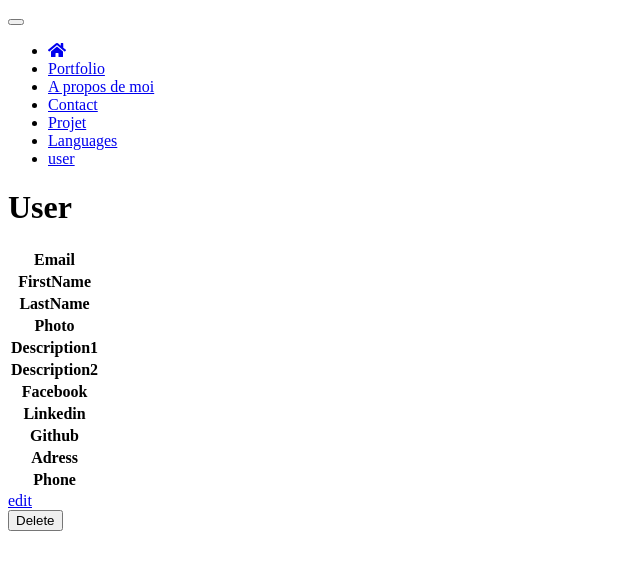
After one commit to nicogaget/portfolio_perso, a Symfony app: template templates/user/index.html.twig in a window 1280 px wide. The commit adds this page. Shown: the top 570 px of the page, without its empty margins (0-640 px from the left). Run offline with Twig, Linux system fonts and the light colour scheme; the template is opened without the code that fills it, so the values that code supplies are empty; some libraries are stand-ins or nearby versions.

Commit message:
crud user

```diff
--- a/templates/navbar.html.twig
+++ b/templates/navbar.html.twig
@@ -24,6 +24,9 @@
             <li class="nav-item">
                 <a class="nav-link" href="{{ path('language_index') }}">Languages</a>
             </li>
+            <li class="nav-item">
+                <a class="nav-link" href="{{ path('admin_index') }}">user</a>
+            </li>
 
         </ul>
 
--- /dev/null
+++ b/templates/user/_delete_form.html.twig
@@ -0,0 +1,5 @@
+<form method="post" action="{{ path('user_delete', {'id': user.id}) }}" onsubmit="return confirm('Are you sure you want to delete this item?');">
+    <input type="hidden" name="_method" value="DELETE">
+    <input type="hidden" name="_token" value="{{ csrf_token('delete' ~ user.id) }}">
+    <button class="btn">Delete</button>
+</form>
--- /dev/null
+++ b/templates/user/_form.html.twig
@@ -0,0 +1,4 @@
+{{ form_start(form) }}
+    {{ form_widget(form) }}
+    <button class="btn">{{ button_label|default('Save') }}</button>
+{{ form_end(form) }}
--- /dev/null
+++ b/templates/user/index.html.twig
@@ -0,0 +1,61 @@
+{% extends 'base.html.twig' %}
+
+{% block title %}Admin{% endblock %}
+
+{% block body %}
+    <h1>User</h1>
+
+    <table class="table">
+        <tbody>
+            <tr>
+                <th>Email</th>
+                <td>{{ user.email }}</td>
+            </tr>
+            <tr>
+                <th>FirstName</th>
+                <td>{{ user.firstName }}</td>
+            </tr>
+            <tr>
+                <th>LastName</th>
+                <td>{{ user.lastName }}</td>
+            </tr>
+            <tr>
+                <th>Photo</th>
+                <td>{{ user.photo }}</td>
+            </tr>
+            <tr>
+                <th>Description1</th>
+                <td>{{ user.description1 }}</td>
+            </tr>
+            <tr>
+                <th>Description2</th>
+                <td>{{ user.description2 }}</td>
+            </tr>
+            <tr>
+                <th>Facebook</th>
+                <td>{{ user.facebook }}</td>
+            </tr>
+            <tr>
+                <th>Linkedin</th>
+                <td>{{ user.linkedin }}</td>
+            </tr>
+            <tr>
+                <th>Github</th>
+                <td>{{ user.github }}</td>
+            </tr>
+            <tr>
+                <th>Adress</th>
+                <td>{{ user.adress }}</td>
+            </tr>
+            <tr>
+                <th>Phone</th>
+                <td>{{ user.phone }}</td>
+            </tr>
+        </tbody>
+    </table>
+
+
+    <a href="{{ path('user_edit', {'id': user.id}) }}">edit</a>
+
+    {{ include('user/_delete_form.html.twig') }}
+{% endblock %}
```
Also changed, not shown: migrations/Version20200805162947.php (added, +31 -0 lines), src/Controller/UserController.php (added, +86 -0 lines), src/Entity/User.php (+17 -0 lines), src/Form/UserType.php (added, +34 -0 lines), templates/user/edit.html.twig (added, +13 -0 lines).
